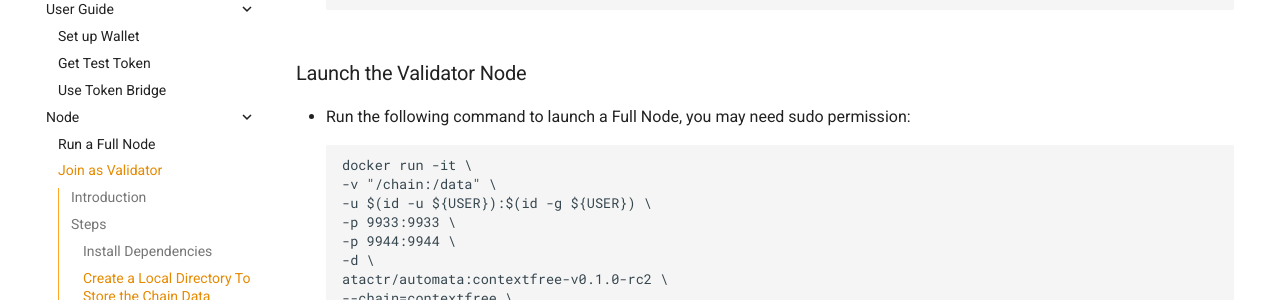
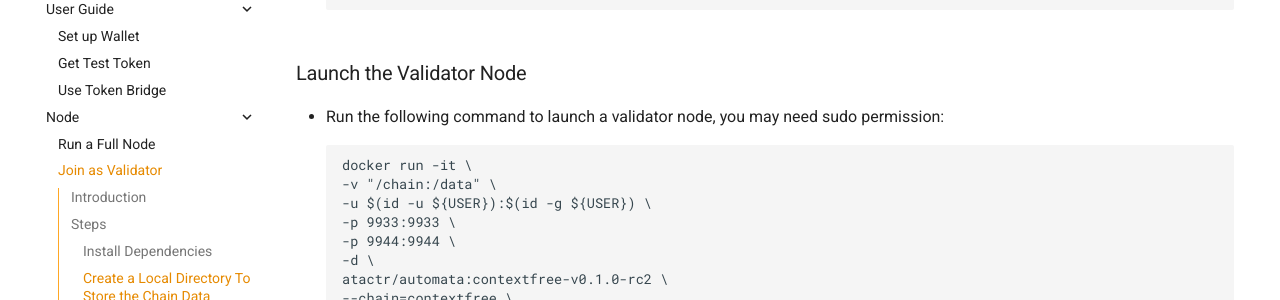
Before and after one commit to automata-network/docs, an MkDocs documentation site: the page built from docs/canarynet/node/run-validator.md, in a window 1280 px wide and 900 px high, scrolled down 654 px. Shown: the part 153-453 px from the top of the window. Built offline with MkDocs 1.6.1 and Material for MkDocs 9.7.7, drawn with Linux system fonts in a browser that asks for light colours; nearby versions of some CDN libraries; comment, search, counter and statistics services are not loaded.

Commit message:
Fix typo

````diff
--- a/docs/canarynet/node/run-validator.md
+++ b/docs/canarynet/node/run-validator.md
@@ -19,7 +19,7 @@ You may want to run a validator, which means if you are elected into the validat
     ```
 
 ### Launch the Validator Node
-- Run the following command to launch a Full Node, you may need sudo permission:
+- Run the following command to launch a validator node, you may need sudo permission:
   ```
   docker run -it \
   -v "/chain:/data" \
````
